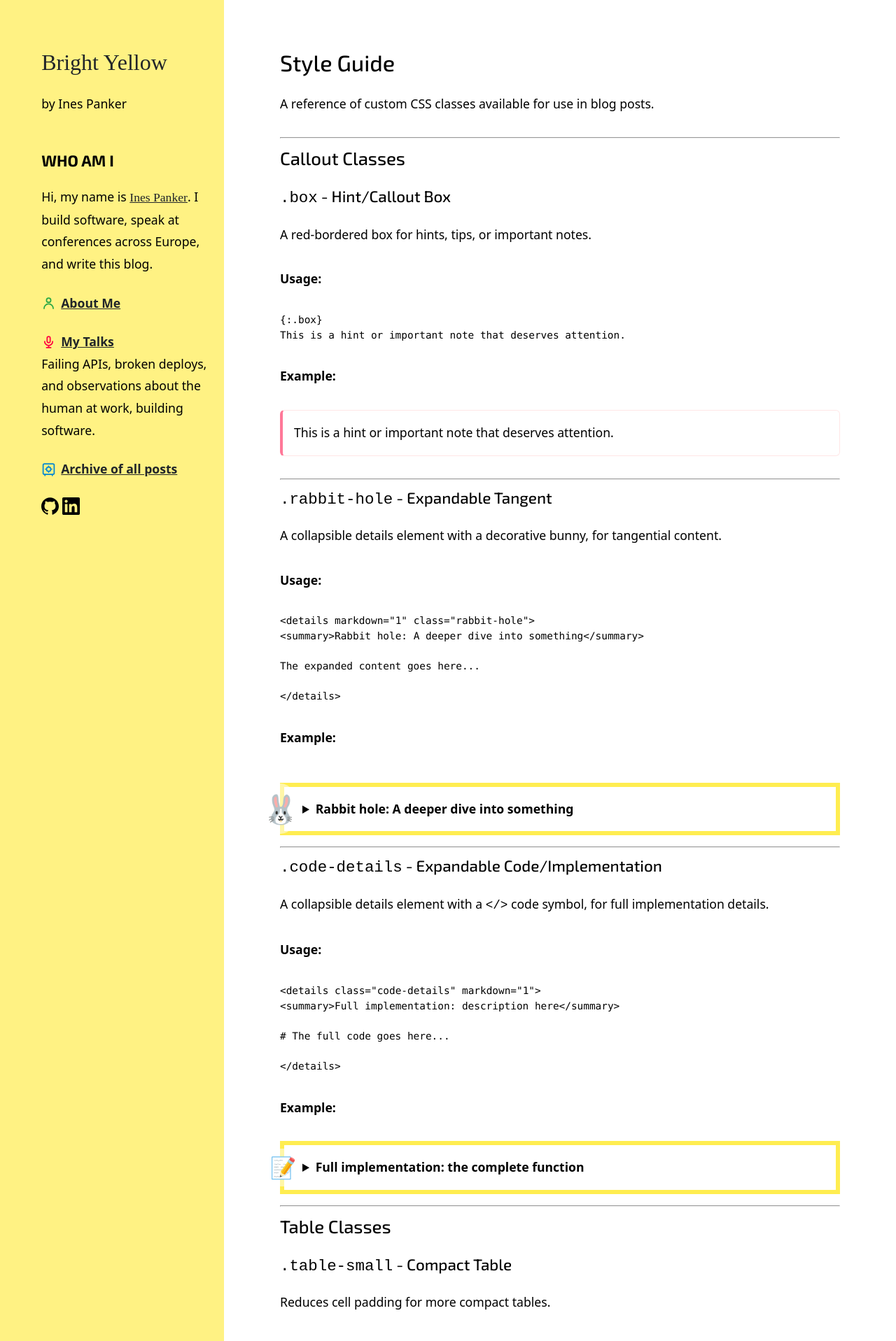
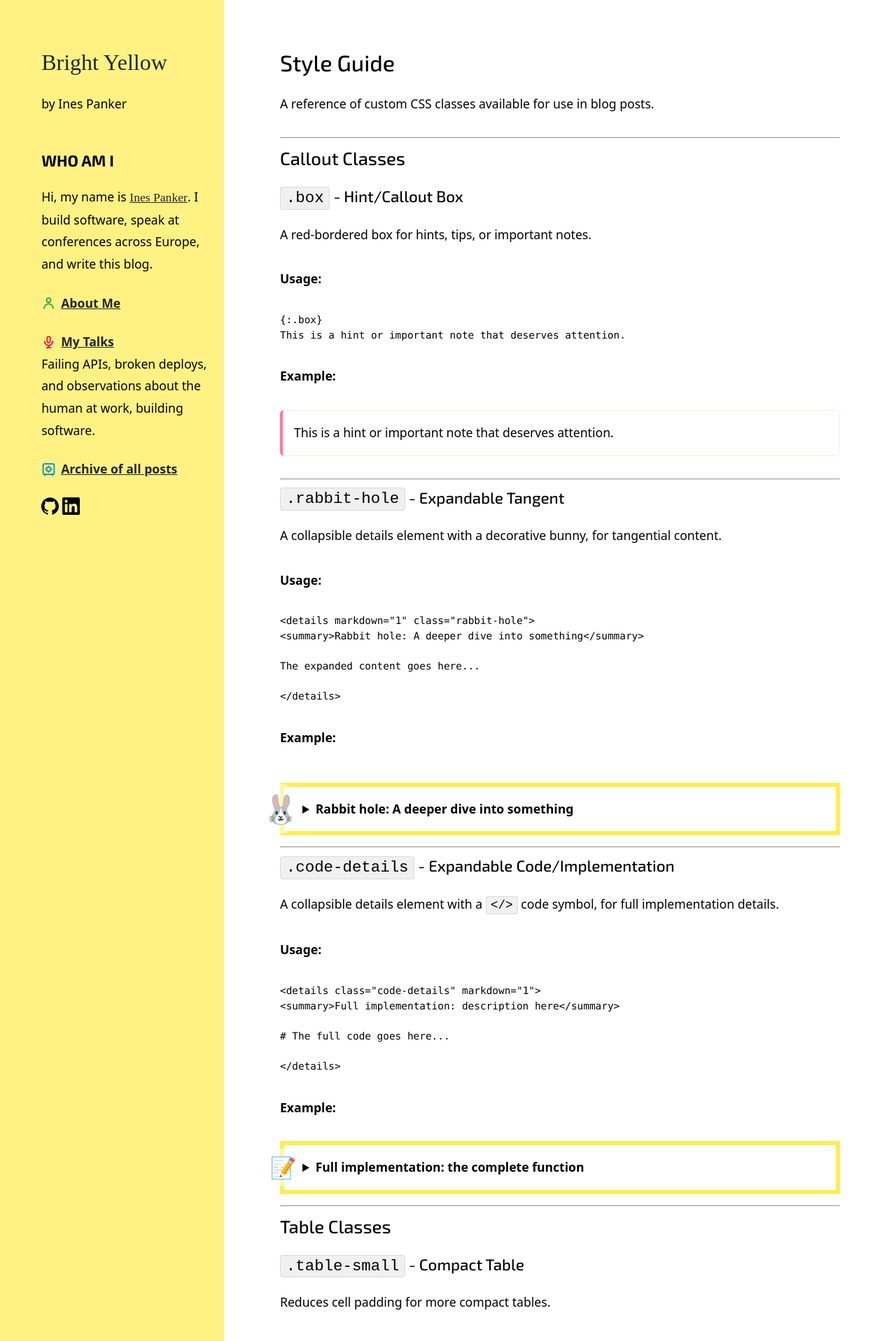
Before and after one commit to inesp/inesp.github.io, a Jekyll site: the page built from styleguide.md, in a window 1280 px wide. Shown: the top 1917 px of the page at 70% size. Built offline with Jekyll 4.4.1, drawn with Linux system fonts in a browser that asks for light colours; nearby versions of some CDN libraries; some web fonts are replaced; a style sheet for code colours, icons or effects is not loaded.

Commit message:
Make <code> gray

```diff
--- a/_sass/prism_extra.scss
+++ b/_sass/prism_extra.scss
@@ -13,6 +13,10 @@ pre[class*="language-"] {
 // Inline code
 code:not([class*="language-"]) {
   text-shadow: none;
+  background: $color-gray-lightest;
+  border: 1px solid $color-gray;
+  padding: 0.1em 0.35em;
+  border-radius: 4px;
 }
 
 // comments in code
```
